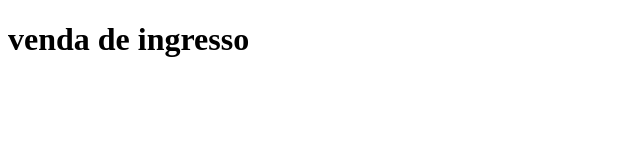
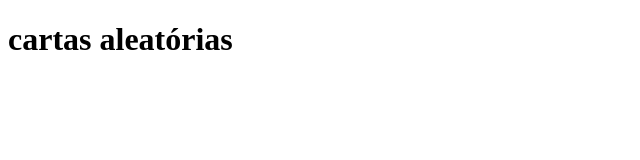
Before and after one commit to Dudinha-estrelinha/26-09-verdadeiro, a plain HTML site: page indexs/Index.8.html in a window 1280 px wide. Shown: the whole page, without its empty margins (0-640 px from the left). Drawn offline with Linux system fonts and the light colour scheme; files whose address does not match are found by name.

Commit message:
Atualizar o Index.8.html

```diff
--- a/indexs/Index.8.html
+++ b/indexs/Index.8.html
@@ -7,6 +7,6 @@
     <script src="script.8.js"></script>
 </head>
 <body>
-    <h1>venda de ingresso</h1>
+    <h1>cartas aleatórias</h1>
 </body>
 </html>
```
